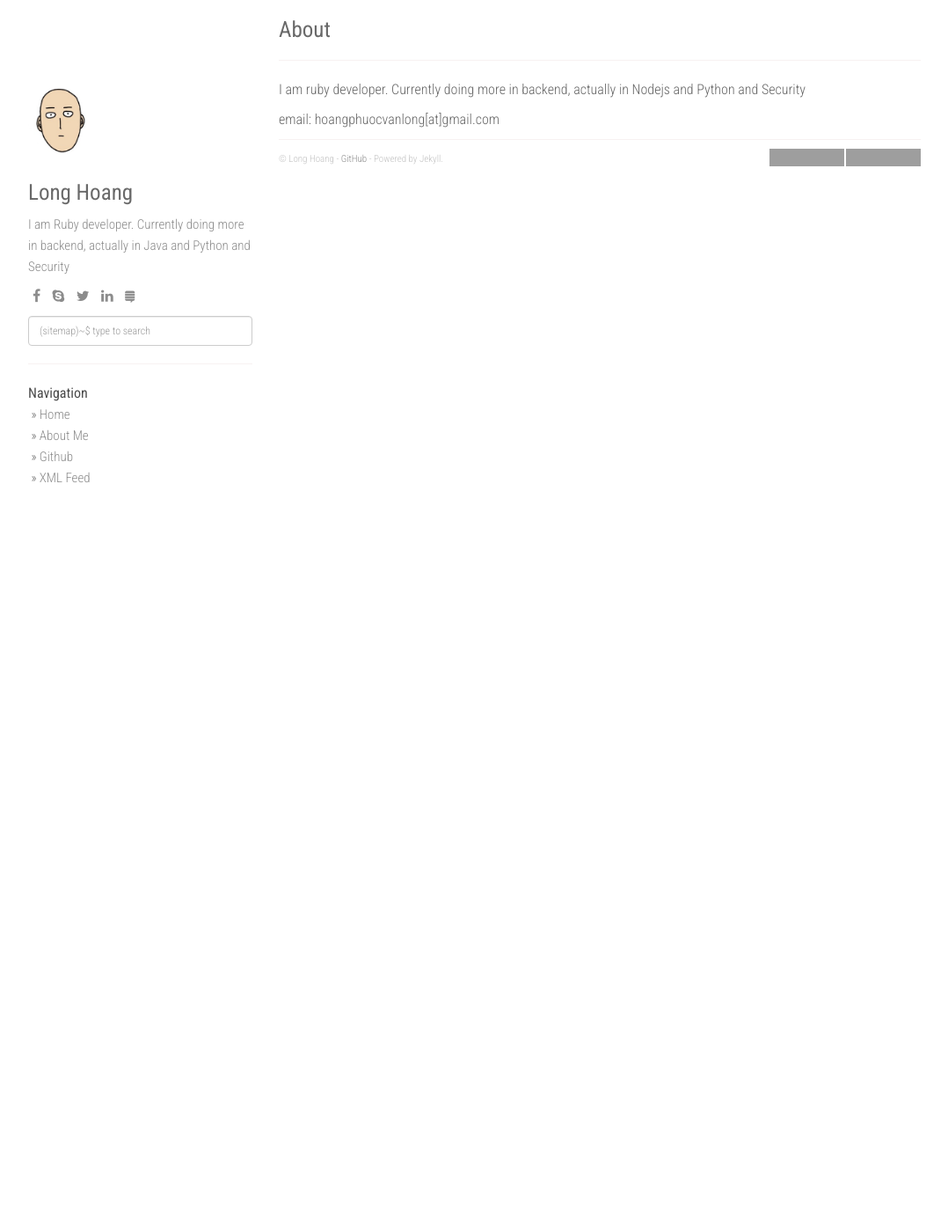
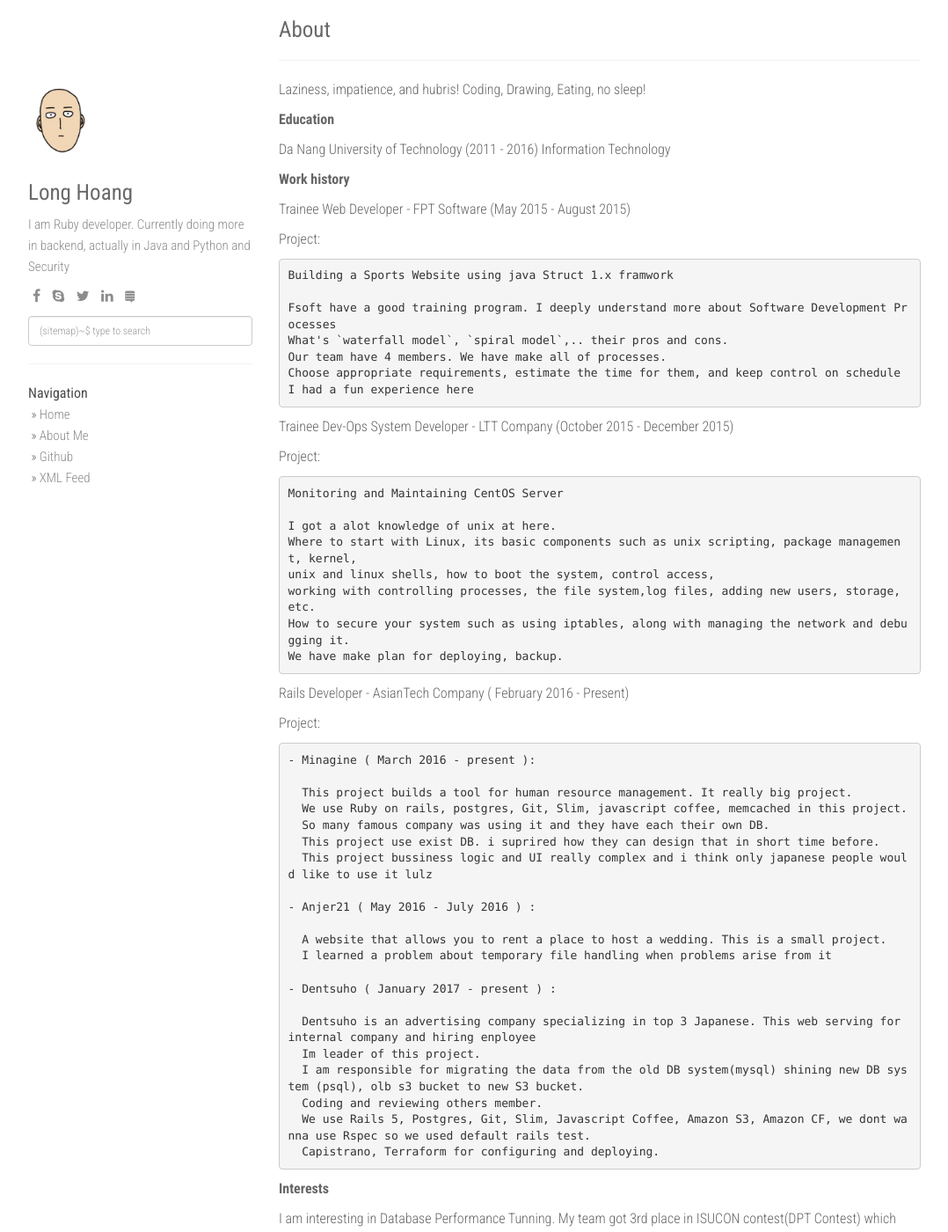
Before and after one commit to SFzxc/SFzxc.github.io, a Jekyll site: the page built from about.md, in a window 1280 px wide and 1400 px high. Shown: the whole window at 88% size, without its empty margins (53-1131 px from the left). Built offline with Jekyll 4.4.1, drawn with Linux system fonts in a browser that asks for light colours; nearby versions of some CDN libraries; some of the changed text lies outside the part shown; grey boxes are pictures that could not be loaded.

Commit message:
fix about me

```diff
--- a/about.md
+++ b/about.md
@@ -4,6 +4,71 @@ title: About
 permalink: /about/
 ---
 
-I am ruby developer. Currently doing more in backend, actually in Nodejs and Python and Security
+Laziness, impatience, and hubris!
+Coding, Drawing, Eating, no sleep!
+
+
+**Education**
+
+Da Nang University of Technology (2011 - 2016)
+Information Technology
+
+**Work history**
+
+Trainee Web Developer - FPT Software (May 2015 - August 2015)
+
+  Project:
+
+    Building a Sports Website using java Struct 1.x framwork
+
+    Fsoft have a good training program. I deeply understand more about Software Development Processes
+    What's `waterfall model`, `spiral model`,.. their pros and cons.
+    Our team have 4 members. We have make all of processes.
+    Choose appropriate requirements, estimate the time for them, and keep control on schedule
+    I had a fun experience here
+
+Trainee Dev-Ops System Developer - LTT Company (October 2015  - December 2015)
+
+  Project:
+
+    Monitoring and Maintaining CentOS Server
+
+    I got a alot knowledge of unix at here.
+    Where to start with Linux, its basic components such as unix scripting, package management, kernel,
+    unix and linux shells, how to boot the system, control access,
+    working with controlling processes, the file system,log files, adding new users, storage, etc.
+    How to secure your system such as using iptables, along with managing the network and debugging it.
+    We have make plan for deploying, backup.
+
+Rails Developer - AsianTech Company ( February 2016 - Present)
+
+  Project:
+
+    - Minagine ( March 2016 - present ):
+
+      This project builds a tool for human resource management. It really big project.
+      We use Ruby on rails, postgres, Git, Slim, javascript coffee, memcached in this project.
+      So many famous company was using it and they have each their own DB.
+      This project use exist DB. i suprired how they can design that in short time before.
+      This project bussiness logic and UI really complex and i think only japanese people would like to use it lulz
+
+    - Anjer21 ( May 2016 - July 2016 ) :
+
+      A website that allows you to rent a place to host a wedding. This is a small project.
+      I learned a problem about temporary file handling when problems arise from it
+
+    - Dentsuho ( January 2017 - present ) :
+
+      Dentsuho is an advertising company specializing in top 3 Japanese. This web serving for internal company and hiring enployee
+      Im leader of this project.
+      I am responsible for migrating the data from the old DB system(mysql) shining new DB system (psql), olb s3 bucket to new S3 bucket.
+      Coding and reviewing others member.
+      We use Rails 5, Postgres, Git, Slim, Javascript Coffee, Amazon S3, Amazon CF, we dont wanna use Rspec so we used default rails test.
+      Capistrano, Terraform for configuring and deploying.
+
+**Interests**
+
+I am interesting in Database Performance Tunning. My team got 3rd place in ISUCON contest(DPT Contest) which was held by Monstar Lab Company
+And also Security, AI, Bitcoin, Devops. I often play Dota 2 with my friend at weekend, read some none-tech books.
 
 email: hoangphuocvanlong[at]gmail.com
```
Also changed, not shown: adasd.txt (deleted).
